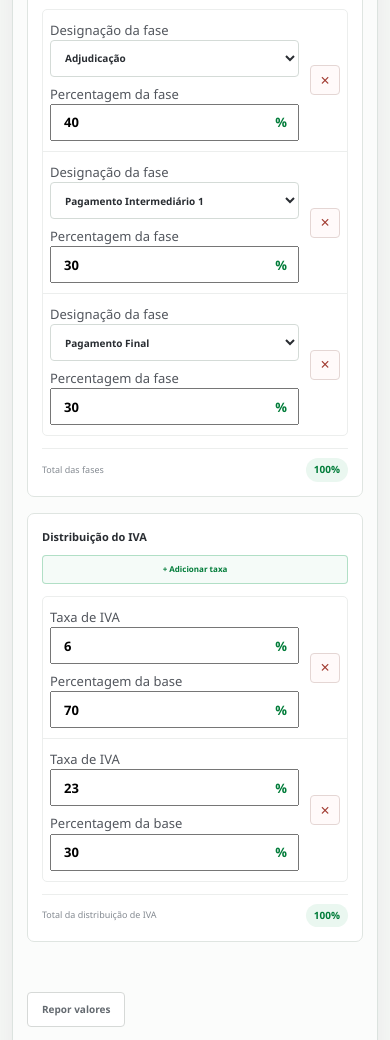
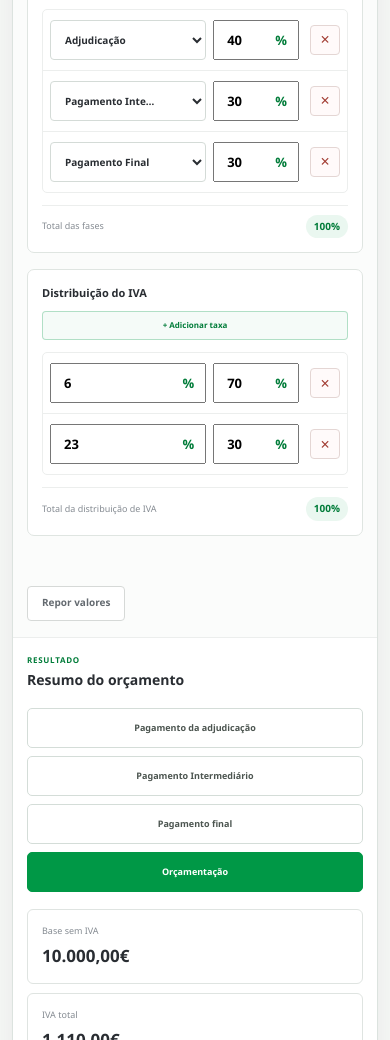
Before and after one commit to diogocaeiro02/VertisProcedures, a plain HTML site: page index.html in a window 390 px wide. Shown: the part 960-2000 px from the top of the page. Drawn offline with Linux system fonts and the light colour scheme.

Commit message:
Minor Updates

```diff
--- a/app.js
+++ b/app.js
@@ -533,19 +533,14 @@
   row.className = "phase-editor-row";
 
   row.innerHTML = `
-    <label>
-      <span class="visually-hidden">
-        Designação da fase
-      </span>
-      <select class="payment-phase-name">
+    <label class="phase-name-field">
+      <select class="payment-phase-name"
+              aria-label="Designação da fase">
         ${renderPaymentPhaseOptions(name)}
       </select>
     </label>
 
-    <label>
-      <span class="visually-hidden">
-        Percentagem da fase
-      </span>
+    <label class="phase-percentage-field">
       <div class="percentage-input">
         <input class="payment-phase-percentage"
                type="number"
@@ -577,10 +572,10 @@
   row.className = "vat-editor-row";
 
   row.innerHTML = `
-    <label>
-      <span class="visually-hidden">Taxa de IVA</span>
+    <label class="vat-rate-field">
       <div class="percentage-input">
         <input class="vat-rate"
+               aria-label="Taxa de IVA"
                type="number"
                min="0"
                max="100"
@@ -590,12 +585,10 @@
       </div>
     </label>
 
-    <label>
-      <span class="visually-hidden">
-        Percentagem da base
-      </span>
+    <label class="vat-allocation-field">
       <div class="percentage-input">
         <input class="vat-allocation"
+               aria-label="Percentagem da base"
                type="number"
                min="0"
                max="100"
--- a/index.html
+++ b/index.html
@@ -6,13 +6,13 @@
   <meta name="description" content="Portal interno Vertis com procedimentos e ferramentas operacionais">
   <link rel="icon"
         type="image/jpeg"
-        href="./assets/branding/icon.jpg?v=2.10.0">
+        href="./assets/branding/icon.jpg?v=2.12.0">
   <link rel="apple-touch-icon"
-        href="./assets/branding/icon.jpg?v=2.10.0">
+        href="./assets/branding/icon.jpg?v=2.12.0">
   <meta name="theme-color" content="#009846">
   <title>Portal Interno | Vertis</title>
 
-  <link id="mainStylesheet" rel="stylesheet" href="./styles.css?v=2.10.0">
+  <link id="mainStylesheet" rel="stylesheet" href="./styles.css?v=2.12.0">
 
   <style>
     #stylesheetError {
@@ -35,8 +35,8 @@
       }
     }
   </style>
-  <script src="./procedimentos/index.js?v=2.10.0" defer></script>
-  <script src="./app.js?v=2.10.0" defer></script>
+  <script src="./procedimentos/index.js?v=2.12.0" defer></script>
+  <script src="./app.js?v=2.12.0" defer></script>
 
   <script>
     window.addEventListener("DOMContentLoaded", function () {
@@ -83,7 +83,7 @@
 
     <a class="brand" href="#inicio" aria-label="Vertis — início">
       <img class="brand-logo"
-           src="./assets/branding/logo.jpg?v=2.10.0"
+           src="./assets/branding/logo.jpg?v=2.12.0"
            alt="Vertis"
            width="130"
            height="40">
@@ -112,7 +112,7 @@
       <a class="sidebar-brand"
          href="#inicio"
          aria-label="Vertis — ir para a visão geral">
-        <img src="./assets/branding/logo.jpg?v=2.10.0"
+        <img src="./assets/branding/logo.jpg?v=2.12.0"
              alt="Vertis"
              width="180"
              height="54">
@@ -275,10 +275,7 @@
                 <div id="paymentPhaseRows"
                      class="phase-editor-rows">
                   <div class="phase-editor-row">
-                    <label>
-                      <span class="visually-hidden">
-                        Designação da fase
-                      </span>
+                    <label class="phase-name-field">
                       <select class="payment-phase-name">
                         <option value="Adjudicação" selected>Adjudicação</option>
                         <option value="Pagamento Intermediário 1">Pagamento Intermediário 1</option>
@@ -295,10 +292,7 @@
                       </select>
                     </label>
 
-                    <label>
-                      <span class="visually-hidden">
-                        Percentagem da fase
-                      </span>
+                    <label class="phase-percentage-field">
                       <div class="percentage-input">
                         <input class="payment-phase-percentage"
                                type="number"
@@ -319,10 +313,7 @@
                   </div>
 
                   <div class="phase-editor-row">
-                    <label>
-                      <span class="visually-hidden">
-                        Designação da fase
-                      </span>
+                    <label class="phase-name-field">
                       <select class="payment-phase-name">
                         <option value="Adjudicação">Adjudicação</option>
                         <option value="Pagamento Intermediário 1" selected>Pagamento Intermediário 1</option>
@@ -339,10 +330,7 @@
                       </select>
                     </label>
 
-                    <label>
-                      <span class="visually-hidden">
-                        Percentagem da fase
-                      </span>
+                    <label class="phase-percentage-field">
                       <div class="percentage-input">
                         <input class="payment-phase-percentage"
                                type="number"
@@ -363,10 +351,7 @@
                   </div>
 
                   <div class="phase-editor-row">
-                    <label>
-                      <span class="visually-hidden">
-                        Designação da fase
-                      </span>
+                    <label class="phase-name-field">
                       <select class="payment-phase-name">
                         <option value="Adjudicação">Adjudicação</option>
                         <option value="Pagamento Intermediário 1">Pagamento Intermediário 1</option>
@@ -383,10 +368,7 @@
                       </select>
                     </label>
 
-                    <label>
-                      <span class="visually-hidden">
-                        Percentagem da fase
-                      </span>
+                    <label class="phase-percentage-field">
                       <div class="percentage-input">
                         <input class="payment-phase-percentage"
                                type="number"
@@ -434,10 +416,10 @@
 
                 <div id="vatRows" class="vat-editor-rows">
                   <div class="vat-editor-row">
-                    <label>
-                      <span class="visually-hidden">Taxa de IVA</span>
+                    <label class="vat-rate-field">
                       <div class="percentage-input">
                         <input class="vat-rate"
+                               aria-label="Taxa de IVA"
                                type="number"
                                min="0"
                                max="100"
@@ -447,12 +429,10 @@
                       </div>
                     </label>
 
-                    <label>
-                      <span class="visually-hidden">
-                        Percentagem da base
-                      </span>
+                    <label class="vat-allocation-field">
                       <div class="percentage-input">
                         <input class="vat-allocation"
+                               aria-label="Percentagem da base"
                                type="number"
                                min="0"
                                max="100"
@@ -471,10 +451,10 @@
                   </div>
 
                   <div class="vat-editor-row">
-                    <label>
-                      <span class="visually-hidden">Taxa de IVA</span>
+                    <label class="vat-rate-field">
                       <div class="percentage-input">
                         <input class="vat-rate"
+                               aria-label="Taxa de IVA"
                                type="number"
                                min="0"
                                max="100"
@@ -484,12 +464,10 @@
                       </div>
                     </label>
 
-                    <label>
-                      <span class="visually-hidden">
-                        Percentagem da base
-                      </span>
+                    <label class="vat-allocation-field">
                       <div class="percentage-input">
                         <input class="vat-allocation"
+                               aria-label="Percentagem da base"
                                type="number"
                                min="0"
                                max="100"
--- a/styles.css
+++ b/styles.css
@@ -3047,3 +3047,143 @@
     display: none !important;
   }
 }
+
+
+/* ==========================================================
+   Alinhamento das fases de pagamento — v2.11
+   ========================================================== */
+
+.phase-editor-row {
+  align-items: center;
+}
+
+.phase-editor-row > label {
+  display: flex;
+  min-width: 0;
+  align-items: center;
+  margin: 0;
+}
+
+.phase-name-field,
+.phase-percentage-field {
+  width: 100%;
+}
+
+.payment-phase-name,
+.phase-editor-row .percentage-input,
+.phase-editor-row .percentage-input input {
+  height: 40px;
+}
+
+.payment-phase-name {
+  display: block;
+  line-height: 40px;
+}
+
+.phase-editor-row .percentage-input {
+  position: relative;
+  display: flex;
+  align-items: center;
+}
+
+.phase-editor-row .percentage-input input {
+  padding-top: 0;
+  padding-bottom: 0;
+  line-height: 40px;
+}
+
+.phase-editor-row .percentage-input > span {
+  top: 50%;
+  transform: translateY(-50%);
+}
+
+.phase-remove-button {
+  align-self: center;
+  margin: 0;
+}
+
+@media (max-width: 430px) {
+  .phase-editor-row {
+    grid-template-columns:
+      minmax(0, 1fr)
+      minmax(82px, 0.55fr)
+      34px;
+  }
+
+  .phase-editor-row > label {
+    grid-column: auto;
+  }
+
+  .phase-editor-row .phase-remove-button {
+    grid-column: auto;
+    grid-row: auto;
+    align-self: center;
+  }
+}
+
+
+/* ==========================================================
+   Limpeza visual da distribuição do IVA — v2.12
+   ========================================================== */
+
+.vat-editor-row {
+  align-items: center;
+}
+
+.vat-editor-row > label {
+  display: flex;
+  min-width: 0;
+  align-items: center;
+  margin: 0;
+}
+
+.vat-rate-field,
+.vat-allocation-field {
+  width: 100%;
+}
+
+.vat-editor-row .percentage-input,
+.vat-editor-row .percentage-input input {
+  height: 40px;
+}
+
+.vat-editor-row .percentage-input {
+  position: relative;
+  display: flex;
+  align-items: center;
+}
+
+.vat-editor-row .percentage-input input {
+  padding-top: 0;
+  padding-bottom: 0;
+  line-height: 40px;
+}
+
+.vat-editor-row .percentage-input > span {
+  top: 50%;
+  transform: translateY(-50%);
+}
+
+.vat-remove-button {
+  align-self: center;
+  margin: 0;
+}
+
+@media (max-width: 430px) {
+  .vat-editor-row {
+    grid-template-columns:
+      minmax(0, 1fr)
+      minmax(82px, 0.55fr)
+      34px;
+  }
+
+  .vat-editor-row > label {
+    grid-column: auto;
+  }
+
+  .vat-editor-row .vat-remove-button {
+    grid-column: auto;
+    grid-row: auto;
+    align-self: center;
+  }
+}
```
Also changed, not shown: 2 other files.
